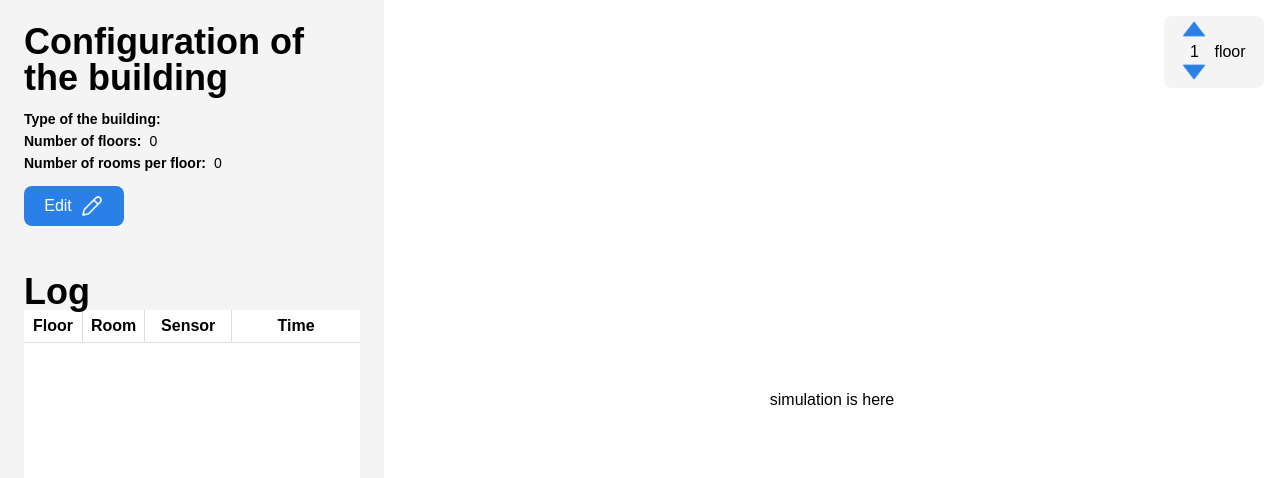
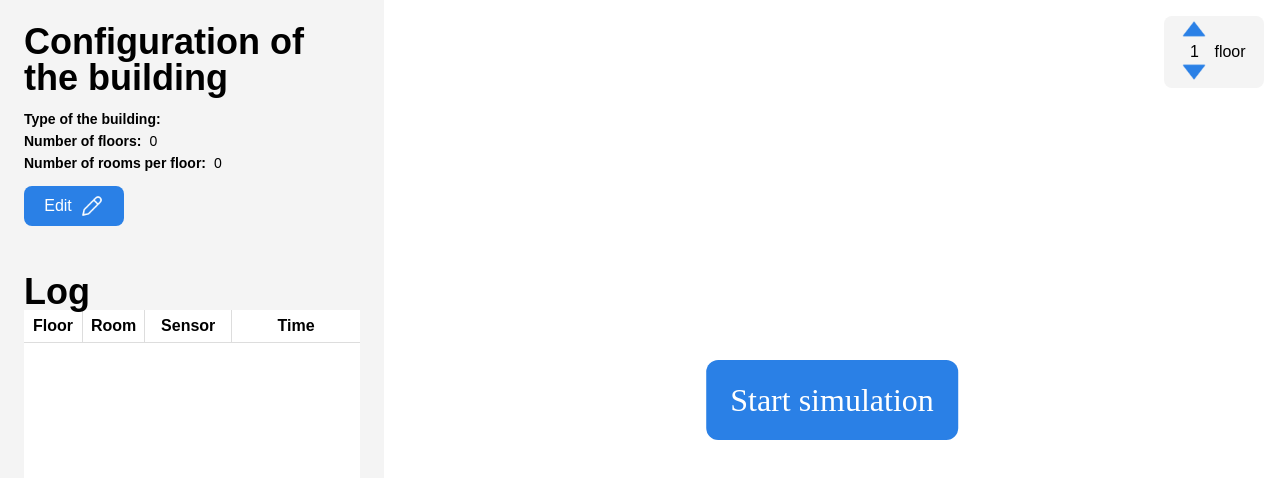
Before and after one commit to mmaksymko/Security-System-Simulator, a React (Vite) app in the folder Front/: page /simulation in a window 1280 px wide. Shown: the top 478 px of the page. Built offline with nearby package versions, Linux system fonts and the light colour scheme.

Commit message:
add buttons for starting/pausing/continuing of simulation

```diff
--- /dev/null
+++ b/Front/src/components/ContinueSimulationButton.tsx
@@ -0,0 +1,40 @@
+import React, { MouseEvent } from "react";
+
+interface ContinueSimulationButtonProps {
+  onClick?: (event: MouseEvent<HTMLButtonElement>) => void;
+}
+
+function ContinueSimulationButton({ onClick }: ContinueSimulationButtonProps) {
+  return (
+    <button
+      onClick={onClick}
+      style={{
+        display: "flex",
+        flexDirection: "row",
+        gap: "12px",
+        border: "none",
+        backgroundColor: "transparent",
+        zIndex: 10,
+      }}
+    >
+      <div
+        style={{
+          backgroundColor: "#2A80E6",
+          height: "84px",
+          width: "42px",
+          borderRadius: "16px",
+        }}
+      ></div>
+      <div
+        style={{
+          backgroundColor: "#2A80E6",
+          height: "84px",
+          width: "42px",
+          borderRadius: "16px",
+        }}
+      ></div>
+    </button>
+  );
+}
+
+export default ContinueSimulationButton;
--- a/Front/src/components/Simulation.module.css
+++ b/Front/src/components/Simulation.module.css
@@ -4,10 +4,34 @@
     display: flex;
     align-items: center;
     justify-content: center;
-}
+    position: relative;
+  }
 
-.container > :first-child {
+  .container > :first-child {
     position: absolute;
     top: 16px;
     right: 16px;
+  }
+
+  .container > :nth-child(2) {
+    position: absolute;
+    top: 50%;
+    left: 50%;
+    transform: translate(-50%, -50%);
+  }
+  .container > :nth-child(3) {
+    position: absolute;
+    top: 50%;
+    left: 50%;
+    transform: translate(-50%, -50%);
+  }
+  .message {
+    position: absolute;
+    top: 95% !important;
+    left: 50%;
+    transform: translate(-50%, -50%);
+  }
+.simulation {
+    cursor: pointer;
+    background-color: blue;
 }
--- a/Front/src/components/Simulation.tsx
+++ b/Front/src/components/Simulation.tsx
@@ -1,11 +1,49 @@
+import React, { useState } from "react";
 import ChangeFloorButton from "./ChangeFloorButton";
+import StartSimulationButton from "./StartSimulationButton";
+import ContinueSimulationButton from "./ContinueSimulationButton";
 import styles from "./Simulation.module.css";
 
 function Simulation() {
+  const [simulationState, setSimulationState] = useState("start");
+
+  const handleStartClick = () => {
+    setSimulationState("continue");
+  };
+
+  const handleStopClick = () => {
+    setSimulationState("stop");
+  };
+  const handleContinueClick = () => {
+    setSimulationState("continue");
+  };
+
+  const resetSimulation = () => {
+    setSimulationState("start");
+  };
+
   return (
     <div className={styles.container}>
       <ChangeFloorButton />
-      <p style={{ color: "#000" }}>simulation is here</p>
+      {simulationState === "start" && (
+        <StartSimulationButton onClick={handleStartClick} />
+      )}
+      {simulationState === "stop" && (
+        <ContinueSimulationButton onClick={handleContinueClick} />
+      )}
+      <div className={styles.simulation} onClick={handleStopClick}>
+        <p>Floor plan and simulation here</p>
+      </div>
+      {simulationState === "continue" && (
+        <p className={styles.message}>
+          Press on the floor map to stop simulation
+        </p>
+      )}
+      {simulationState === "stop" && (
+        <p className={styles.message}>
+          Press on the floor map to continue simulation
+        </p>
+      )}
     </div>
   );
 }
--- /dev/null
+++ b/Front/src/components/StartSimulationButton.tsx
@@ -0,0 +1,41 @@
+import React, { useState, MouseEvent } from "react";
+
+interface StartSimulationButtonProps {
+  onClick?: (event: MouseEvent<HTMLButtonElement>) => void;
+}
+
+function StartSimulationButton({ onClick }: StartSimulationButtonProps) {
+  const [isVisible, setIsVisible] = useState(true);
+
+  const handleClick = (event: MouseEvent<HTMLButtonElement>) => {
+    setIsVisible(false);
+    // Call the provided onClick function, if any
+    if (onClick) {
+      onClick(event);
+    }
+  };
+
+  return (
+    <button
+      onClick={handleClick}
+      id="startSimulation"
+      style={{
+        border: "none",
+        borderRadius: "12px",
+        backgroundColor: "#2A80E6",
+        color: "white",
+        fontFamily: "Mutter LVS",
+        fontSize: "32px",
+        alignItems: "center",
+        justifyContent: "center",
+        display: isVisible ? "block" : "none",
+        padding: "24px 24px",
+        zIndex: "10",
+      }}
+    >
+      Start simulation
+    </button>
+  );
+}
+
+export default StartSimulationButton;
--- a/Front/src/pages/SimulationPage.module.css
+++ b/Front/src/pages/SimulationPage.module.css
@@ -10,7 +10,6 @@
     height: 100%;
   }
 
-  /* Set Simulation width to 70% */
   .container > :last-child {
     flex: 0 0 70%;
     height: 100%;
```
